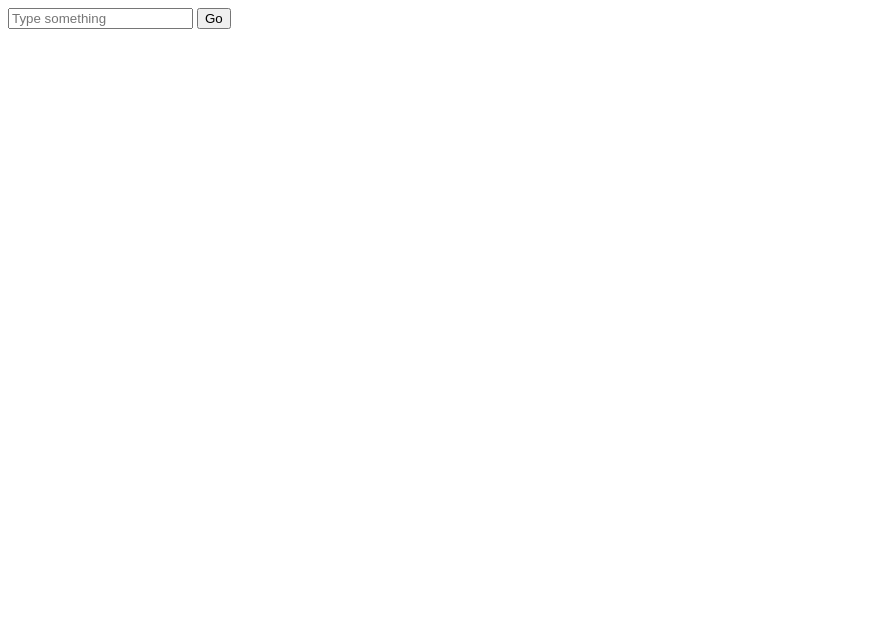
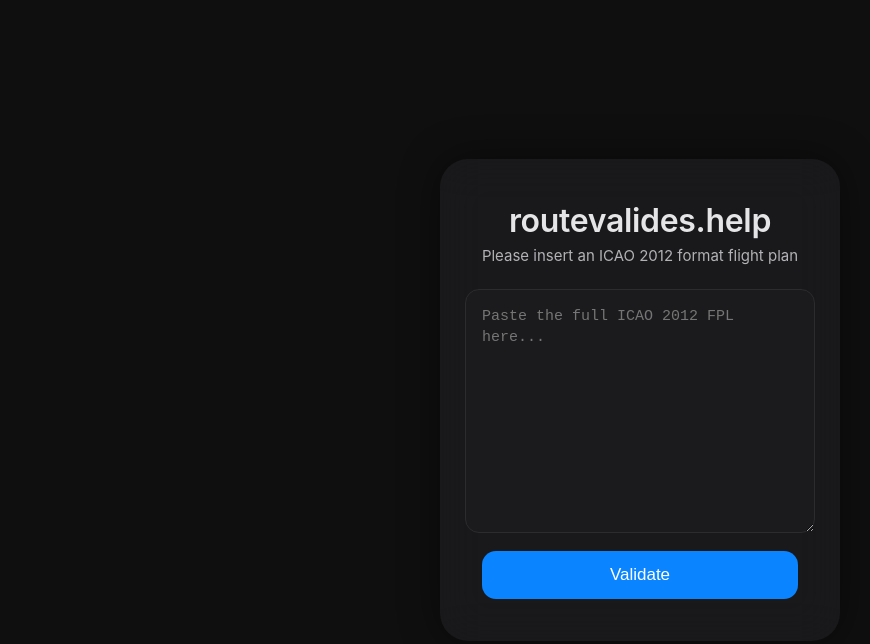
Before and after one commit to Exos9/monke, a plain HTML site: page index.html in a window 1280 px wide. Shown: the whole page, without its empty margins (0-870 px from the left). Drawn offline with Linux system fonts and the light colour scheme.

Commit message:
Update index.html

```diff
--- a/index.html
+++ b/index.html
@@ -1,21 +1,152 @@
 <!doctype html>
 <html lang="en">
 <head>
-  <meta charset="utf-8" /><meta name="viewport" content="width=device-width,initial-scale=1" />
-  <title>Enter text</title>
+<meta charset="utf-8" />
+<meta name="viewport" content="width=device-width,initial-scale=1" />
+<title>routevalides.help</title>
+
+<style>
+  /* Reset + base */
+  html, body {
+    margin: 0;
+    height: 100%;
+    font-family: -apple-system, BlinkMacSystemFont, "SF Pro Text", "SF Pro Display",
+                 Segoe UI, Roboto, Helvetica Neue, Arial, sans-serif;
+    display: flex;
+    align-items: center;
+    justify-content: center;
+    background: #0f0f0f;
+    color: #e5e5e7;
+  }
+
+  /* Background animated gradient
+  .bg-anim {
+    position: fixed;
+    top: 0; left: 0; right: 0; bottom: 0;
+    background: radial-gradient(circle at 20% 20%, rgba(120,120,255,0.25), transparent 60%),
+                radial-gradient(circle at 80% 80%, rgba(255,100,180,0.18), transparent 60%),
+                #0f0f0f;
+    filter: blur(100px);
+    z-index: -1;
+    animation: drift 18s infinite alternate ease-in-out;
+  }
+
+  @keyframes drift {
+    0%   { transform: translate(0px, 0px) scale(1); }
+    100% { transform: translate(40px, -40px) scale(1.15); }
+  }*/
+
+  /* Card container */
+  .card {
+    display: flex;
+    flex-direction: column;
+    justify-content: center;
+    align-items: center;
+    background: rgba(30,30,32,0.72);
+    backdrop-filter: blur(22px) saturate(140%);
+    -webkit-backdrop-filter: blur(22px) saturate(140%);
+    padding: 42px;
+    border-radius: 28px;
+    width: 92%;
+    max-width: 650px;
+    box-shadow: 0 0 40px rgba(0,0,0,0.45);
+    animation: fadeIn 0.8s ease-out forwards;
+    opacity: 0;
+    z-index: 1;
+  }
+
+  @keyframes fadeIn {
+    from { opacity: 0; transform: translateY(14px); }
+    to   { opacity: 1; transform: translateY(0); }
+  }
+
+  .title {
+    text-align: center;
+    font-size: 32px;
+    font-weight: 600;
+    margin-bottom: 6px;
+    letter-spacing: -0.01em;
+  }
+
+  .subtitle {
+    text-align: center;
+    font-size: 15px;
+    margin-bottom: 24px;
+    color: #b3b3b7;
+  }
+
+  /* Form & textarea */
+  form {
+    width: 100%;
+    display: flex;
+    flex-direction: column;
+    align-items: center;
+  }
+
+  textarea {
+    width: 100%;
+    max-width: 100%;
+    height: 210px;
+    padding: 16px;
+    border-radius: 14px;
+    font-size: 15px;
+    line-height: 1.4;
+    background: #1b1b1d;
+    color: #e5e5e7;
+    border: 1px solid #2c2c2e;
+    resize: vertical;
+    outline: none;
+    transition: all 0.25s ease;
+  }
+
+  textarea:focus {
+    border-color: #0a84ff;
+    box-shadow: 0 0 0 4px rgba(10,132,255,0.25);
+    background: #202022;
+  }
+
+  /* Button */
+  button {
+    width: 100%;
+    margin-top: 18px;
+    padding: 14px;
+    font-size: 17px;
+    border-radius: 14px;
+    border: none;
+    background: #0a84ff;
+    color: white;
+    cursor: pointer;
+    transition: background 0.25s;
+  }
+
+  button:hover {
+    background: #006cd4;
+  }
+
+</style>
 </head>
+
 <body>
+
+<div class="bg-anim"></div>
+
+<div class="card">
+  <div class="title">routevalides.help</div>
+  <div class="subtitle">Please insert an ICAO 2012 format flight plan</div>
+
   <form id="f" onsubmit="return false">
-    <input id="t" placeholder="Type something" />
-    <button id="b">Go</button>
+    <textarea id="t" placeholder="Paste the full ICAO 2012 FPL here..."></textarea>
+    <button id="b">Validate</button>
   </form>
+</div>
+
 <script>
   document.getElementById('b').addEventListener('click', () => {
     const v = document.getElementById('t').value.trim();
     if (!v) return;
-      // redirect to image page
     location.href = 'image.html';
   });
 </script>
+
 </body>
 </html>
```
Lines whose indentation alone changed are shown as unchanged.
